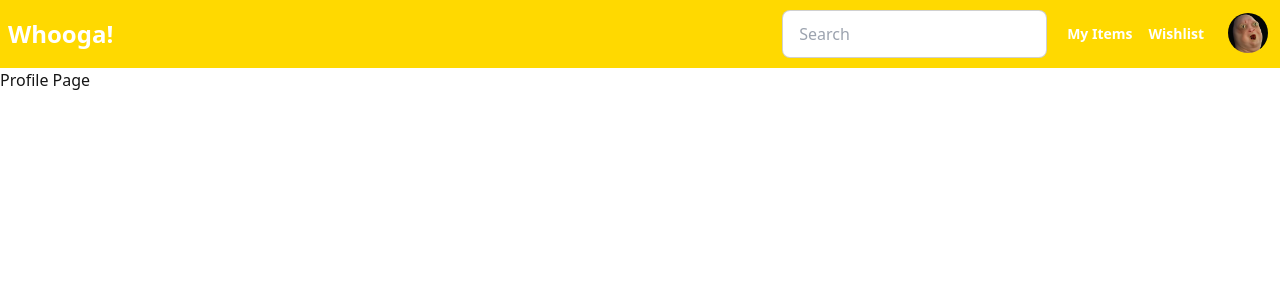
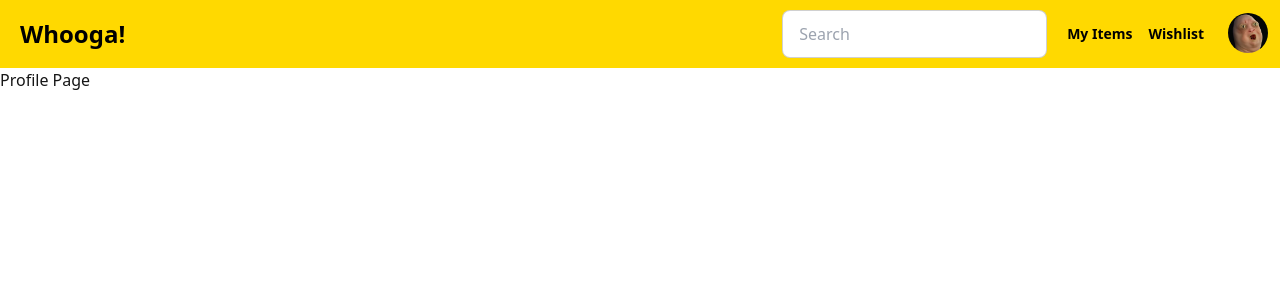
Before and after one commit to Whooga-MERN/Whooga-MERN, a React (Vite) app in the folder client/: page /profile in a window 1280 px wide. Shown: the top 300 px of the page. Built offline with nearby package versions, Linux system fonts and the light colour scheme.

Commit message:
update header

```diff
--- a/client/src/Components/Header.tsx
+++ b/client/src/Components/Header.tsx
@@ -4,7 +4,7 @@ function Header() {
   return (
     <div className="navbar bg-primary">
       <div className="flex-1">
-        <Link to="/" className="text-white font-bold text-2xl">
+        <Link to="/" className="pl-3 text-black font-bold text-2xl">
           Whooga!
         </Link>
       </div>
@@ -20,7 +20,7 @@ function Header() {
           <li>
             <Link
               to="/home"
-              className="text-white hover:bg-yellow-300 hover:text-orange-400 rounded-lg p-2 font-bold"
+              className="text-black hover:bg-yellow-300 hover:text-orange-400 rounded-lg p-2 font-bold"
             >
               My Items
             </Link>
@@ -28,7 +28,7 @@ function Header() {
           <li>
             <Link
               to="/wishlist"
-              className="text-white hover:bg-yellow-300 hover:text-orange-400 rounded-lg p-2 font-bold"
+              className="text-black hover:bg-yellow-300 hover:text-orange-400 rounded-lg p-2 font-bold"
             >
               Wishlist
             </Link>
```
